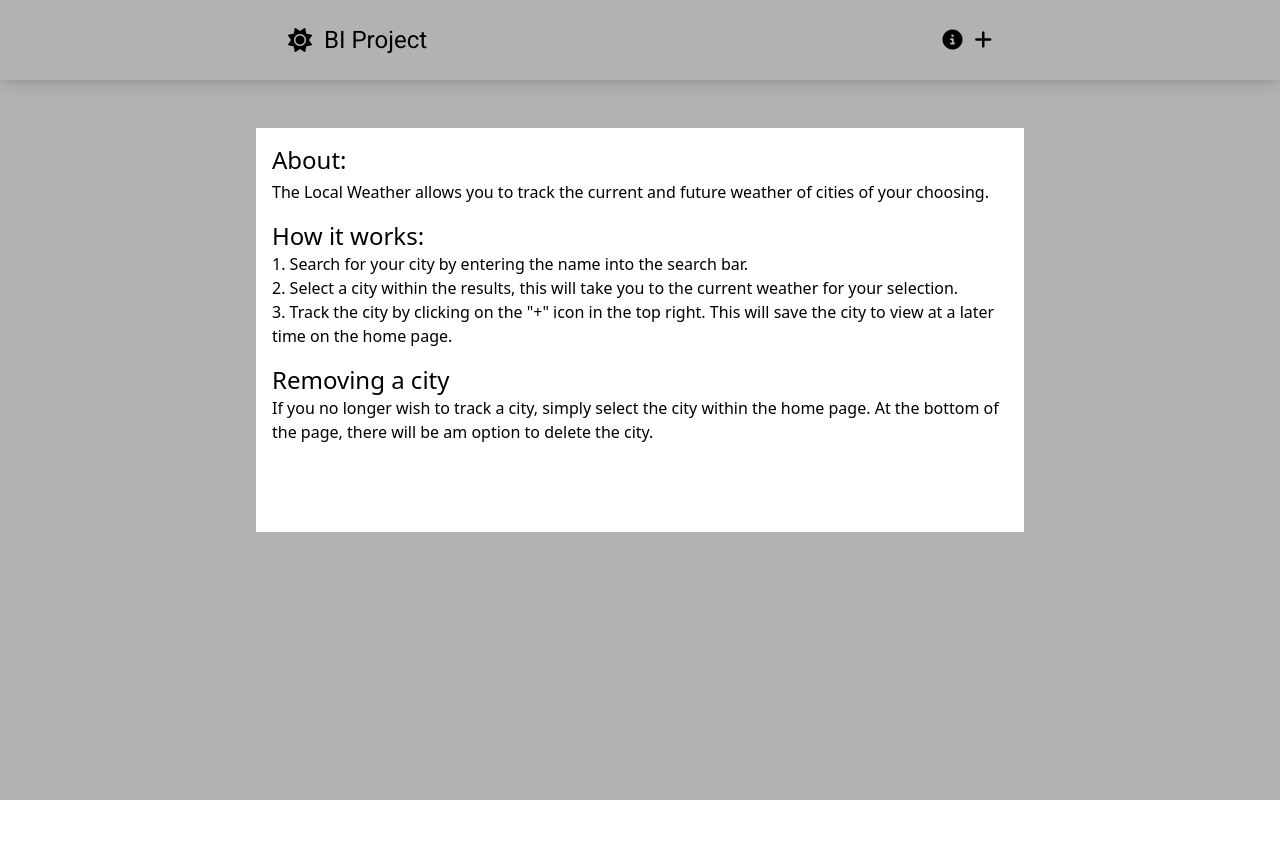
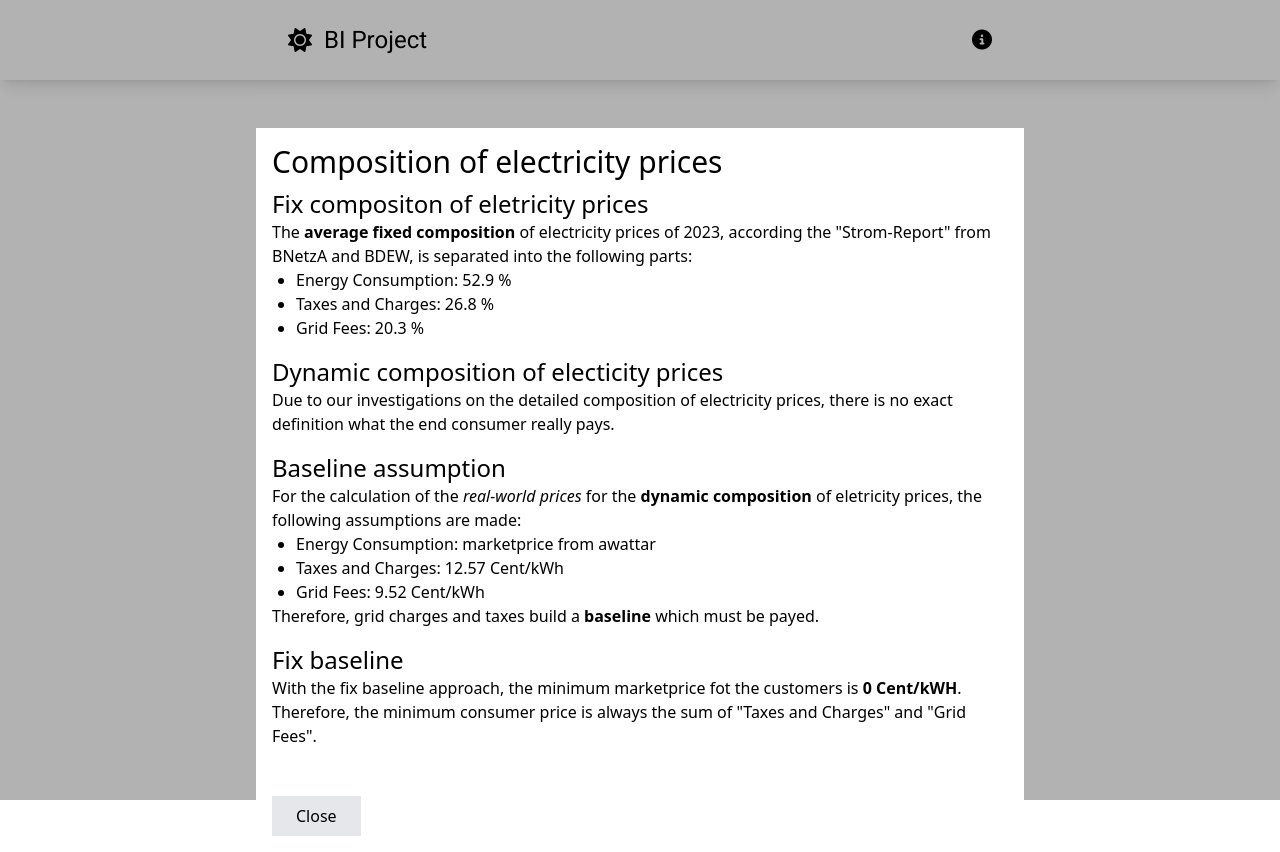
Before and after one commit to rumexcrisp/aim_bi_project, a Vue app: page / in a window 1280 px wide. Both pictures are taken after a click on the icon 952 px from the left and 40 px from the top of the page. Before the commit the page ends 800 px from the top, so only its background shows below. Built offline with nearby package versions, Linux system fonts and the light colour scheme; no server answers.

Commit message:
remove unused custom colors; update help menu

```diff
--- a/src/App.vue
+++ b/src/App.vue
@@ -1,6 +1,6 @@
 <template>
   <div
-    class="flex flex-col min-h-screen font-Roboto bg-weather-primary"
+    class="flex flex-col min-h-screen font-Roboto bg-white"
   >
     <SiteNavigation />
     <RouterView class="flex-1" v-slot="{ Component }">
--- a/src/components/BaseModal.vue
+++ b/src/components/BaseModal.vue
@@ -12,7 +12,7 @@
           >
             <slot />
             <button
-              class="text-white mt-8 bg-weather-primary py-2 px-6"
+              class="text-black mt-8 bg-gray-200 py-2 px-6"
               @click="$emit('close-modal')"
             >
               Close
--- a/src/components/SiteNavigation.vue
+++ b/src/components/SiteNavigation.vue
@@ -1,8 +1,6 @@
 <template>
-  <header class="sticky top-0 bg-weather-primary shadow-lg">
-    <nav
-      class="container flex flex-col sm:flex-row items-center gap-4 text-black py-6"
-    >
+  <header class="sticky top-0 bg-white shadow-lg">
+    <nav class="container flex flex-col sm:flex-row items-center gap-4 text-black py-6">
       <RouterLink :to="{ name: 'home' }">
         <div class="flex items-center gap-3">
           <i class="fa-solid fa-sun text-2xl"></i>
@@ -11,49 +9,45 @@
       </RouterLink>
 
       <div class="flex gap-3 flex-1 justify-end">
-        <i
-          class="fa-solid fa-circle-info text-xl hover:text-weather-secondary duration-150 cursor-pointer"
-          @click="toggleModal"
-        ></i>
-        <i
-          class="fa-solid fa-plus text-xl hover:text-weather-secondary duration-150 cursor-pointer"
-          @click="addCity"
-          v-if="route.query"
-        ></i>
+        <i class="fa-solid fa-circle-info text-xl hover:text-yellow-300 duration-150 cursor-pointer"
+          @click="toggleModal"></i>
       </div>
 
-      <BaseModal
-        :modalActive="modalActive"
-        @close-modal="toggleModal"
-      >
+      <BaseModal :modalActive="modalActive" @close-modal="toggleModal">
         <div class="text-black">
-          <h1 class="text-2xl mb-1">About:</h1>
+          <h1 class="text-3xl mb-2">Composition of electricity prices</h1>
+
+          <h2 class="text-2xl">Fix compositon of eletricity prices</h2>
           <p class="mb-4">
-            The Local Weather allows you to track the current and
-            future weather of cities of your choosing.
+          <p>The <strong>average fixed composition</strong> of electricity prices of 2023, according the "Strom-Report"
+            from BNetzA and BDEW, is separated into the following parts:</p>
+          <ul class="list-disc pl-6">
+            <li>Energy Consumption: 52.9 %</li>
+            <li>Taxes and Charges: 26.8 %</li>
+            <li>Grid Fees: 20.3 %</li>
+          </ul>
           </p>
-          <h2 class="text-2xl">How it works:</h2>
-          <ol class="list-decimal list-inside mb-4">
-            <li>
-              Search for your city by entering the name into the
-              search bar.
-            </li>
-            <li>
-              Select a city within the results, this will take
-              you to the current weather for your selection.
-            </li>
-            <li>
-              Track the city by clicking on the "+" icon in the
-              top right. This will save the city to view at a
-              later time on the home page.
-            </li>
-          </ol>
 
-          <h2 class="text-2xl">Removing a city</h2>
-          <p>
-            If you no longer wish to track a city, simply select
-            the city within the home page. At the bottom of the
-            page, there will be am option to delete the city.
+          <h2 class="text-2xl">Dynamic composition of electicity prices</h2>
+          <p class="mb-4">
+            Due to our investigations on the detailed composition of electricity prices, there is no exact definition what
+            the end consumer really pays.
+          </p>
+
+          <h2 class="text-2xl">Baseline assumption</h2>
+          <p class="mb-4">
+          <p>For the calculation of the <i>real-world prices</i> for the <strong>dynamic composition</strong> of eletricity prices, the following assumptions are made:</p>
+          <ul class="list-disc pl-6">
+            <li>Energy Consumption: marketprice from awattar</li>
+            <li>Taxes and Charges: 12.57 Cent/kWh</li>
+            <li>Grid Fees: 9.52 Cent/kWh</li>
+          </ul>
+          <p>Therefore, grid charges and taxes build a <strong>baseline</strong> which must be payed.</p>
+          </p>
+
+          <h3 class="text-2xl">Fix baseline</h3>
+          <p class="mb-4">
+          <p>With the fix baseline approach, the minimum marketprice fot the customers is <strong>0 Cent/kWH</strong>. Therefore, the minimum consumer price is always the sum of "Taxes and Charges" and "Grid Fees".</p>
           </p>
         </div>
       </BaseModal>
--- a/tailwind.config.js
+++ b/tailwind.config.js
@@ -1,12 +1,7 @@
 module.exports = {
   content: ["./index.html", "./src/**/*.{vue,js,ts,jsx,tsx}"],
   theme: {
-    extend: {
-      colors: {
-        "weather-primary": "#ffffff",
-        "weather-secondary": "#ffffff",
-      },
-    },
+    extend: {},
     fontFamily: {
       Roboto: ["Roboto, sans-serif"],
     },
```
